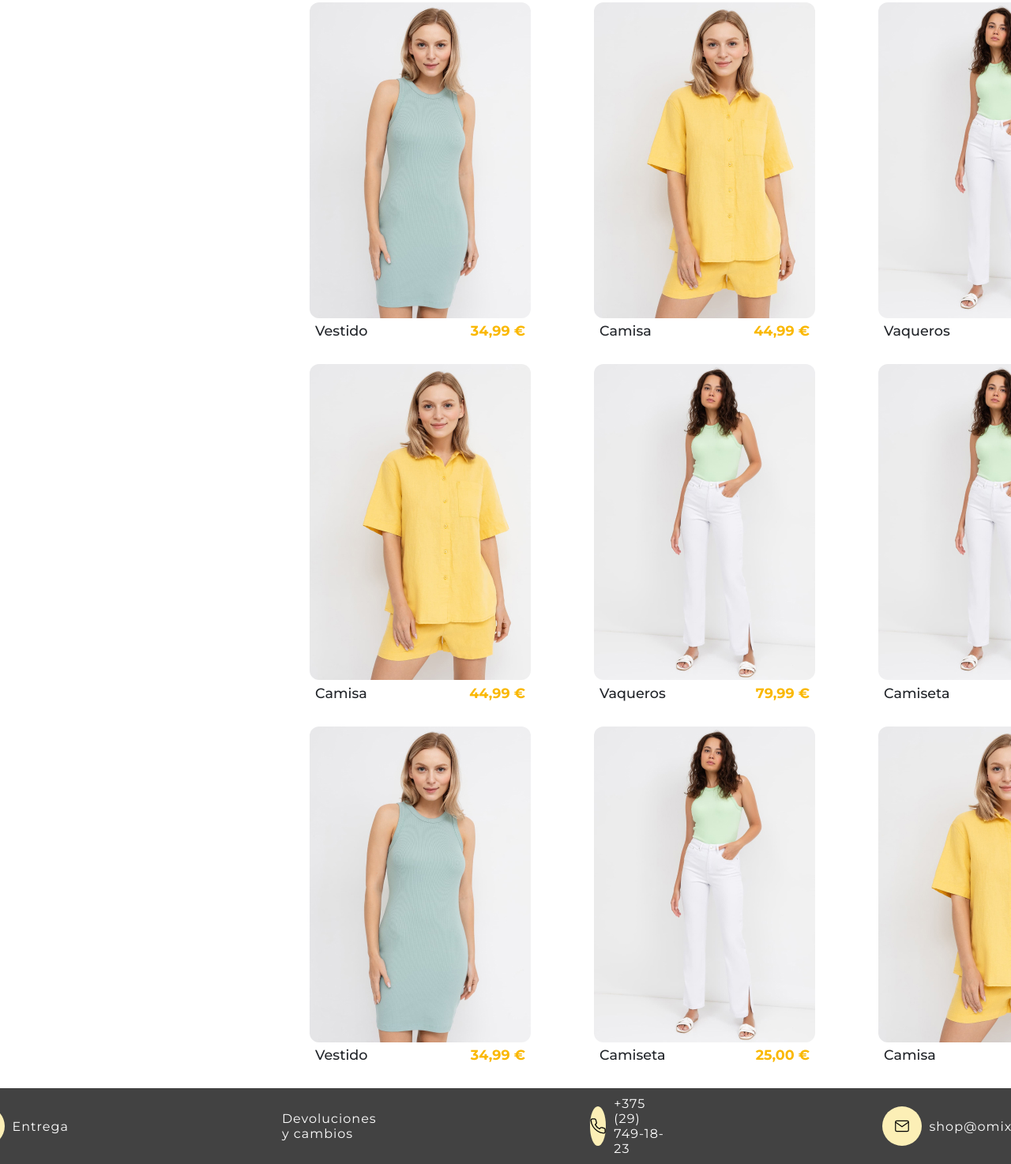
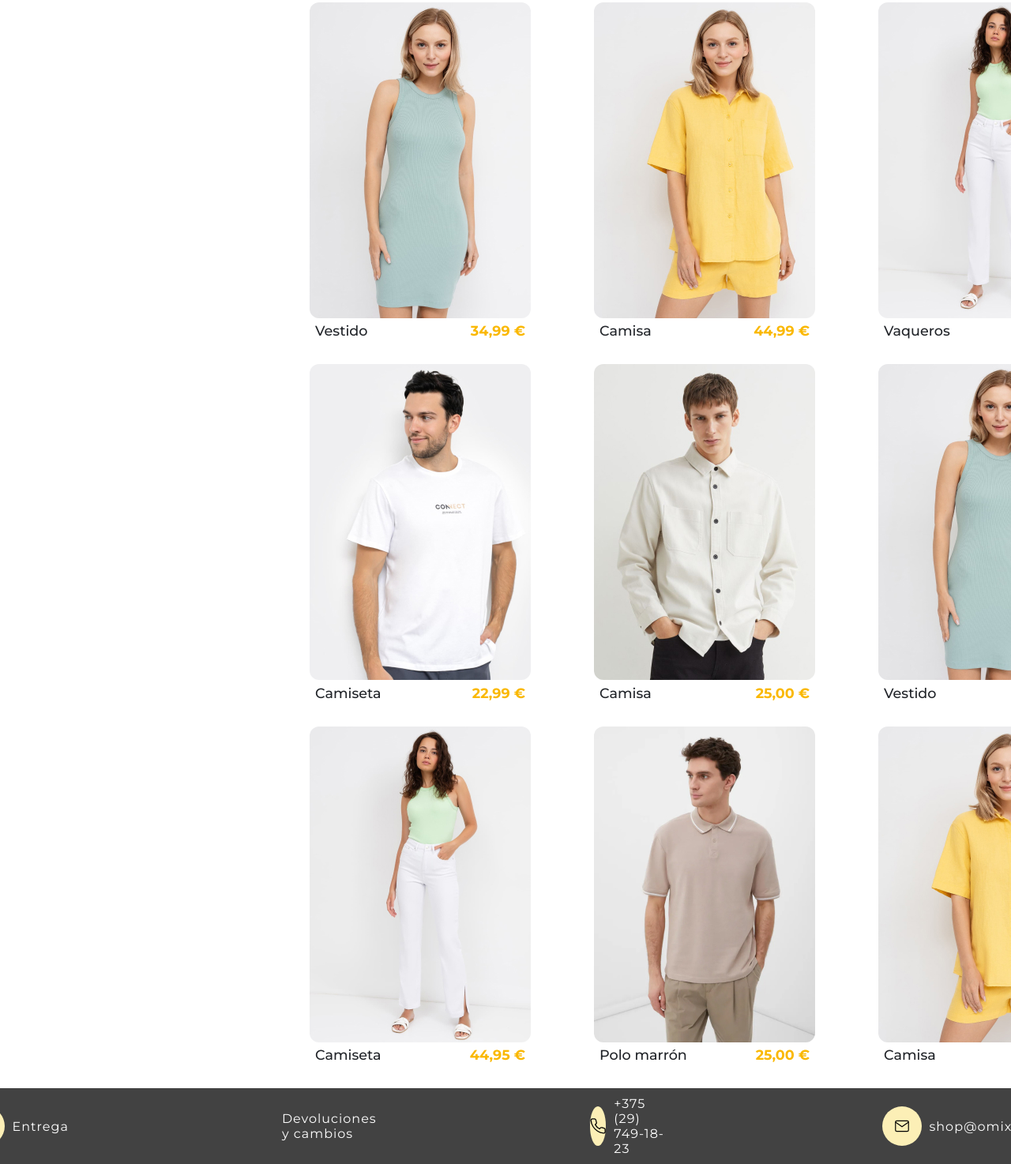
Before and after one commit to FrnkScript/LaboratorioHTMLyCSS, a plain HTML site: page index.html in a window 1280 px wide. Shown: the part 168-1642 px from the top of the page at 79% size. Drawn offline with Linux system fonts and the light colour scheme.

Commit message:
Cuarto Commit: Modificar diseño y ordenar imagenes

```diff
--- a/index.html
+++ b/index.html
@@ -20,7 +20,7 @@
     </a>
     <div class="secciones">
       <a href="./modaMujer.html">MODA MUJER</a>
-      <a href="modaHombre.html">MODA HOMBRE</a>
+      <a href="./modaHombre.html">MODA HOMBRE</a>
       <a href="./index.html">NUEVA COLECCIÓN</a>
       <a href="./index.html">COLECCIONES ESPECIALES</a>
     </div>
@@ -60,26 +60,18 @@
           </figure>
 
           <figure class="producto">
-            <img src="./iconos/chica-amarillo.jpg" alt="Chica camisa amarilla" loading="lazy">
+            <img src="./iconos/chico-camiseta-blanca.jpg" alt="Camisa" loading="lazy">
             <figcaption>
-              <span class="descripcion">Camisa</span>
-              <span class="precio">44,99 €</span>
+              <span class="descripcion">Camiseta</span>
+              <span class="precio">22,99 €</span>
             </figcaption>
           </figure>
 
           <figure class="producto">
-            <img src="./iconos/chica-pantalonblanco-camisetaverde.jpg" alt="Chica con pantalon y camiseta" loading="lazy">
+            <img src="./iconos/image-1.jpg" alt="Chico con camisa" loading="lazy">
             <figcaption>
-              <span class="descripcion">Vaqueros</span>
-              <span class="precio">79,99 €</span>
-            </figcaption>
-          </figure>
-
-          <figure class="producto">
-            <img src="./iconos/chica-pantalonblanco-camisetaverde.jpg" alt="Chica con pantalon y camiseta" loading="lazy">
-            <figcaption>
-              <span class="descripcion">Camiseta</span>
-              <span class="precio">44,95 €</span>
+              <span class="descripcion">Camisa</span>
+              <span class="precio">25,00 €</span>
             </figcaption>
           </figure>
 
@@ -95,6 +87,14 @@
             <img src="./iconos/chica-pantalonblanco-camisetaverde.jpg" alt="Chica con pantalon y camiseta" loading="lazy">
             <figcaption>
               <span class="descripcion">Camiseta</span>
+              <span class="precio">44,95 €</span>
+            </figcaption>
+          </figure>
+
+          <figure class="producto">
+            <img src="./iconos/chico-jersey-marron.jpg" alt="ombre con polo" loading="lazy">
+            <figcaption>
+              <span class="descripcion">Polo marrón</span>
               <span class="precio">25,00 €</span>
             </figcaption>
           </figure>
```
Also changed, not shown: modaMujer.html (+10 -10 lines).
